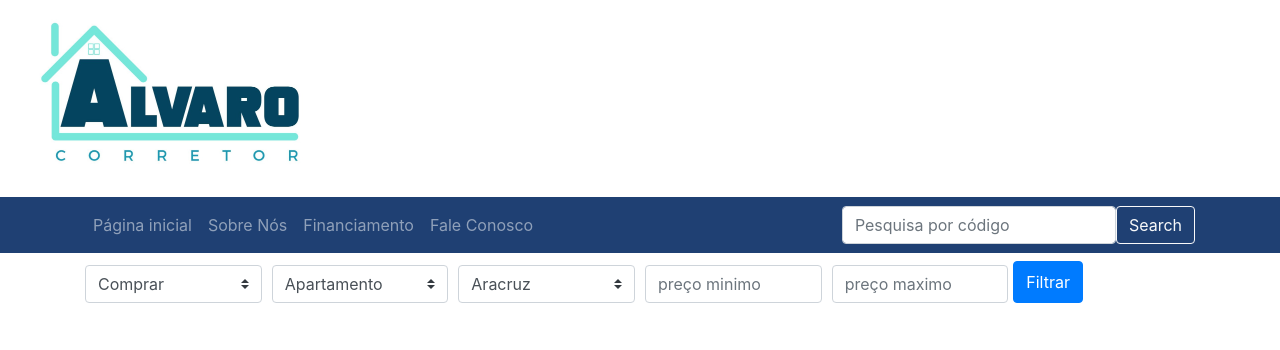
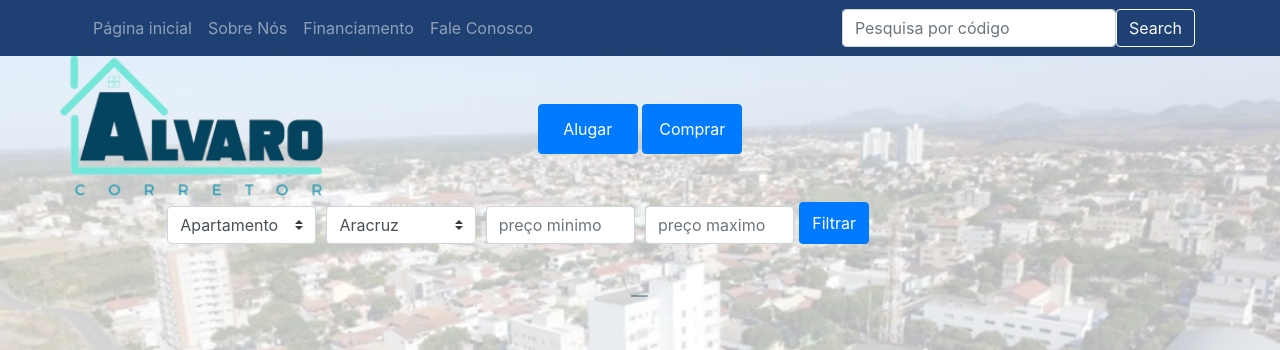
Before and after one commit to odivanmarco/AlvaroImoveis, a Django app: page / in a window 1280 px wide. Shown: the top 350 px of the page. Run offline with Django 4.2, Linux system fonts and the light colour scheme; data comes from the database, SQL or seed files in the repository; some libraries are stand-ins or nearby versions.

Commit message:
Mudando a tela como cliente pediu

```diff
--- a/AlvaroImoveis/settings.py
+++ b/AlvaroImoveis/settings.py
@@ -12,7 +12,6 @@
 
 import os
 from pathlib import Path
-from threading import local
 import django_on_heroku
 
 # Build paths inside the project like this: BASE_DIR / 'subdir'.
--- a/plataforma/templates/home.html
+++ b/plataforma/templates/home.html
@@ -2,21 +2,22 @@
 {% load static %}
 
 {% block 'head' %}
-<link rel="stylesheet" href="{% static 'plataforma/css/home.css' %}">
+<link rel="stylesheet" href="{% static '/plataforma/css/home.css' %}">
 {% endblock  %}
 {% block 'title' %}Página Inicial{% endblock %}
 {% block 'body' %}
 
-<div class="container mt-2 ">
+<div class="masthead container-fluid">
+  <div class="d-flex flex-colum flex-wrap justify-content-center ">
+    <div class="container mt-5 d-flex justify-content-center align-items-center">
+      <form action="{% url 'AouV' %}" method="get" >
+        <button class="btn btn-primary" id="botaoAluguelOuCompra" value="A" name="tipoAV" type="submit"> Alugar </button>
+        <button class="btn btn-primary" id="botaoAluguelOuCompra" value="V" name="tipoAV" type="submit"> Comprar </button>
+      </form>
+    </div>
+    <div class="container mt-5 d-flex justify-content-center">
       <form action="{% url 'home' %}" method="get">
         <div class="form-row">
-    <div class="col-md-2 mt-1">
-      <select name="tipoAV" class="custom-select mr-sm-2"  >
-        <option value="V">Comprar</option>
-        <option value="A">Alugar</option>
-      </select>
-    </div>
-
           <div class="col-md-2 mt-1">
             <select name="tipo" class="custom-select mr-sm-2">
               <option  id="" value="A">Apartamento</option>
@@ -24,7 +25,6 @@
               <option  id="" value="L">Lote</option>
             </select>
           </div>
-
           <div class="col-md-2 mt-1">
             <select name="cidade" class="custom-select mr-sm-2">
               {% for cidade in cidades %}
@@ -32,21 +32,22 @@
               {% endfor %}
             </select>
           </div>
-
           <div class="col-md-2 mt-1">
             <input name="preco_minimo" class="form-control" type="number" placeholder="preço minimo">
           </div>
-
           <div class="col-md-2 mt-1">
             <input name="preco_maximo" class="form-control" type="number" placeholder="preço maximo">
           </div>
           <button class="btn btn-primary" type="submit"> Filtrar </button>
         </div>
       </form>
+    </div>
+  </div>
+</div>
+
+<div class="container mt-2 ">
   <div class="row">
-
       {% for imovel in imoveis %}
-
           <div class="col-md cont">
             <div class="card_imovel">
               <img class="img_capa_imovel" src="{{imovel.imagens.all.0.img.url}}">
@@ -63,7 +64,7 @@
                 {% endif %}
                 {{imovel.rua}}, {{imovel.cidade}}
                 <br>
-              <ul class="lista-detalhes">
+                <ul class="lista-detalhes" style="list-style: none;">
                   <li>
                     <img src="{% static '/img/cama.png'%}" alt="dormitórios" width="25px"> {{imovel.quartos}}
                   </li>
@@ -77,19 +78,11 @@
                     <img src="{% static '/img/area.png' %}" alt="metros quadrados" width="22px"> {{imovel.tamanho}} m²
                   </li>
                 </ul>
-              <!-- <p><img src="{% static '/img/cama.png'%}" alt="dormitórios" width="25px"> {{imovel.quartos}} <img src="{% static '/img/banheira.png' %}" alt="banheiros" width="25px">{{imovel.banheiros}} <img src="{% static '/img/garagem-privada.png' %}" alt="garagens " width="25px"> {{imovel.garagens}} <img src="{% static '/img/area.png' %}" alt="metros quadrados" width="25px"> {{imovel.tamanho}} </p> -->
-              <!-- <img width="7%" src="{% static 'plataforma/img/heart.png' %}"> -->
               </div>
-
             </div>
-
           </div>
-
       {% endfor %}
-
     </div>
-
-
 </div>
 
 
--- a/plataforma/urls.py
+++ b/plataforma/urls.py
@@ -5,6 +5,7 @@
 
 urlpatterns = [
     path('', views.home, name='home'),
+    path('AouV', views.aluguelOuVenda, name="AouV"),
     path('sobre/', views.sobre, name='sobre'),
     path('financiamento', views.financiamento, name='financiamento'),
     path('faleconosco', views.faleconosco, name='faleconosco'),
--- a/plataforma/views.py
+++ b/plataforma/views.py
@@ -48,3 +48,9 @@
     imovel = get_object_or_404(Imovei, id=id)
     sugestoes = Imovei.objects.filter(cidade=imovel.cidade).exclude(id=id)[:2]
     return render(request, 'imovel.html', {'imovel': imovel, 'sugestoes': sugestoes, 'id': id})
+
+def  aluguelOuVenda(request):
+    tipoAV = request.GET.get('tipoAV')
+    cidades = Cidade.objects.all()
+    imoveis = Imovei.objects.filter(tipo__in=tipoAV)
+    return render(request, 'home.html', {'imoveis': imoveis, 'cidades': cidades})
--- a/templates/base.html
+++ b/templates/base.html
@@ -2,25 +2,23 @@
 <!DOCTYPE html>
 <html lang="pt-br">
 <head>
- {% block 'head' %}{% endblock %}
+
   <meta charset="UTF-8">
   <meta http-equiv="X-UA-Compatible" content="IE=edge">
   <meta name="viewport" content="width=device-width, initial-scale=1.0">
   <link rel="stylesheet" href="https://cdn.jsdelivr.net/npm/bootstrap@4.6.1/dist/css/bootstrap.min.css">
   <link rel="stylesheet" href="{% static '/css/base.css' %}">
+  {% block 'head' %}{% endblock %}
+
+
 
   <title>{% block 'title' %}{% endblock %}</title>
 
 </head>
 <body>
 
- <div class="container-fluid" id="barra-da-logo">
-  <a class="navbar-brand" href="{% url 'home' %}">
-    <img class="Logo-navbar" src="{% static '/img/Logo.jpeg' %}"  alt="Logo Alvaro Imoveis" width="320px">
-  </a>
- </div>
   <nav class="navbar navbar-expand-lg navbar-dark " style="background-color:#1F4073 ;">
-    <div class="container-md d-flex flex-nowrap" id="container-items-navbar">
+    <div class="container-md " id="container-items-navbar">
       <button class="navbar-toggler" type="button" data-bs-toggle="collapse" data-bs-target="#navbarSupportedContent" aria-controls="navbarSupportedContent" aria-expanded="false" aria-label="Toggle navigation">
         <span class="navbar-toggler-icon"></span>
       </button>
--- a/templates/static/plataforma/css/home.css
+++ b/templates/static/plataforma/css/home.css
@@ -1,7 +1,3 @@
-<style>
-@import url('https://fonts.googleapis.com/css2?family=Roboto&display=swap');
-</style>
-
 * {
     padding:0;
     margin:0;
@@ -158,3 +154,17 @@
     font-weight: 400;
     font-size: 20px;
 }
+
+.masthead{
+    background-image: url('/static/img/Fundo.png');
+    background-size: cover;
+    min-height: 60vh;
+    background-repeat: no-repeat;
+    background-position: center center;
+    position:relative;
+}
+
+#botaoAluguelOuCompra{
+    height: 50px;
+    width: 100px;
+}
```
Also changed, not shown: plataforma/templates/home copy.html (deleted, +0 -121 lines), templates/static/css/base.css (line endings or trailing spaces), templates/static/img/Fundo.png (added), templates/static/img/Logo.png (added). Lines whose indentation alone changed are shown as unchanged.
